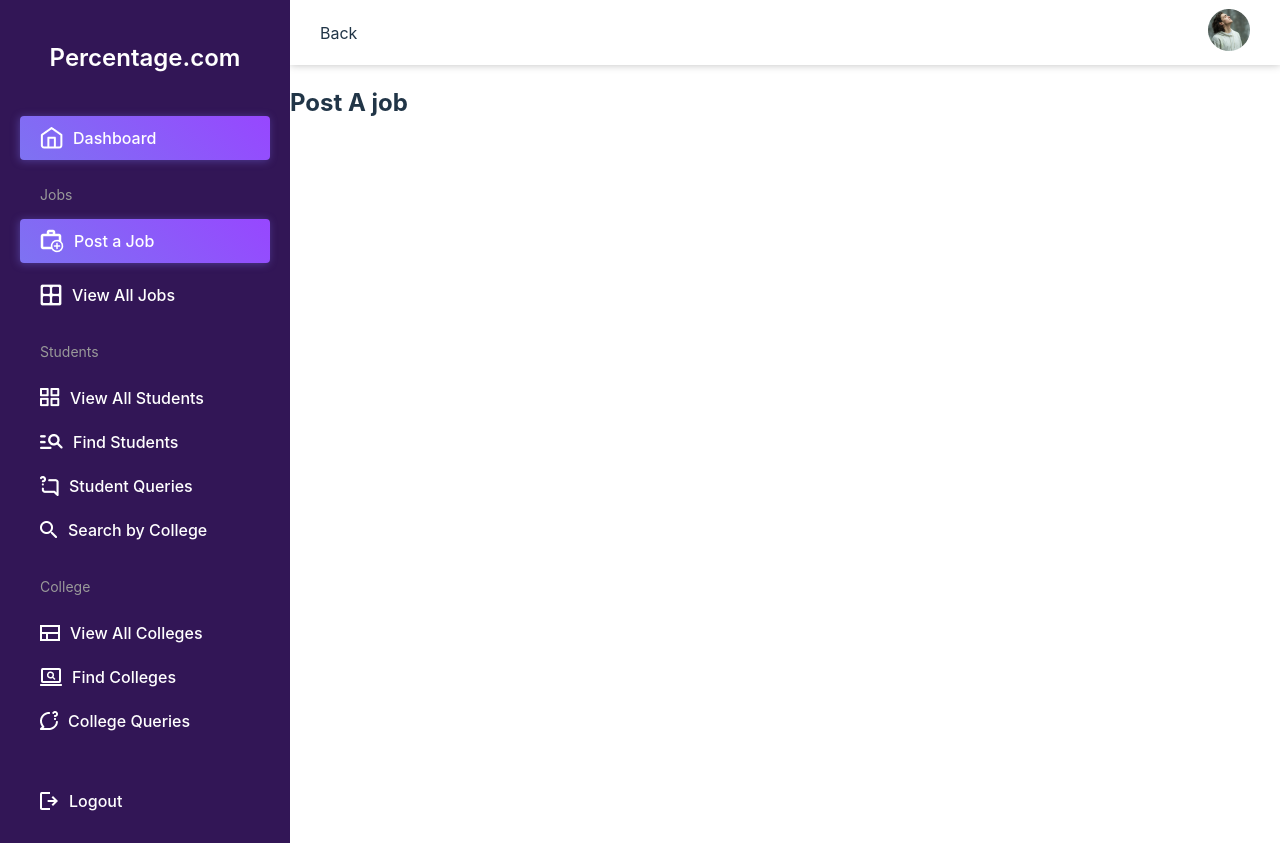
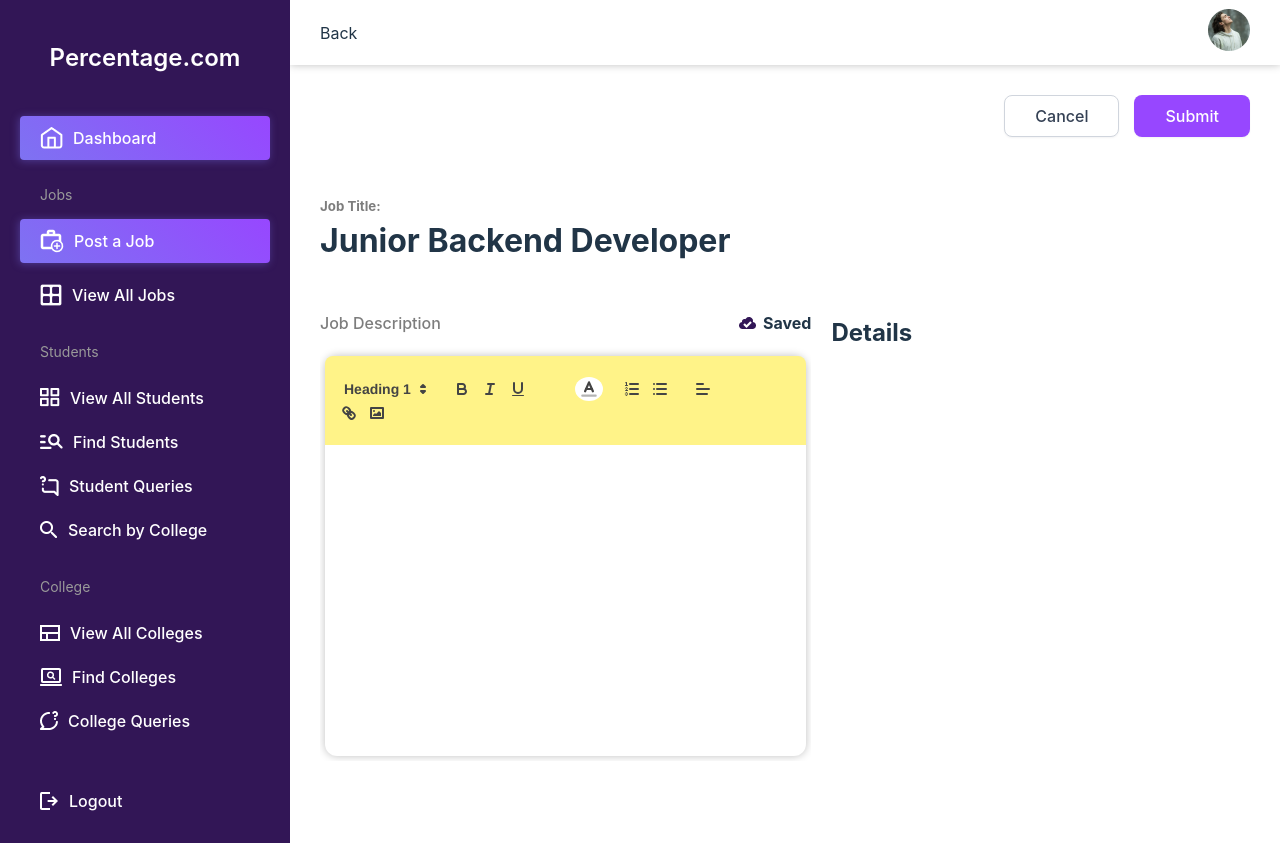
Before and after one commit to Rajebulalam/Dasnboard-with-frontend, a React (Vite) app: page /dashboard/dashboard/postJob in a window 1280 px wide. Built offline with nearby package versions, Linux system fonts and the light colour scheme.

Commit message:
Text Editor Part Implement

```diff
--- a/package.json
+++ b/package.json
@@ -14,8 +14,10 @@
     "@emotion/styled": "^11.11.0",
     "@mui/icons-material": "^5.11.16",
     "@mui/material": "^5.13.3",
+    "preact": "^10.15.1",
     "react": "^18.2.0",
     "react-dom": "^18.2.0",
+    "react-quill": "^2.0.0",
     "react-router-dom": "^6.11.2",
     "react-toastify": "^9.1.3",
     "recharts": "^2.6.2"
--- /dev/null
+++ b/src/component/textEditor/TextEditor.css
@@ -0,0 +1,44 @@
+.text-editor .ql-toolbar.ql-snow {
+    border: none !important;
+    background-color: #FFF388;
+    border-radius: 8px 8px 0 0;
+    padding: 20px 10px;
+}
+
+.text-editor .ql-toolbar.ql-snow+.ql-container.ql-snow {
+    border: none;
+}
+
+.text-editor .ql-bold:hover,
+.text-editor .ql-italic:hover,
+.text-editor .ql-underline:hover,
+.text-editor .ql-link:hover,
+.text-editor .ql-list:hover,
+.text-editor .ql-clean:hover {
+    border: none;
+    outline: none;
+    background-color: #fff !important;
+    color: #0000 !important;
+    border-radius: 50%;
+    transition: all 0.3s ease-in-out !important;
+}
+
+.text-editor .ql-header .ql-picker-label:hover {
+    color: #9747FF !important;
+    background-color: none !important;
+}
+
+.text-editor .quill {
+    min-height: 400px;
+    height: 100% !important;
+    width: 100% !important;
+}
+
+.text-editor .ql-color .ql-picker-label {
+    border: none;
+    outline: none;
+    background-color: #fff !important;
+    color: #0000 !important;
+    border-radius: 50%;
+    transition: all 0.3s ease-in-out !important;
+}
--- /dev/null
+++ b/src/component/textEditor/TextEditor.jsx
@@ -0,0 +1,34 @@
+import { useState } from 'react';
+import ReactQuill from 'react-quill';
+import 'react-quill/dist/quill.snow.css';
+import './TextEditor.css';
+
+const TextEditor = () => {
+    const [content, setContent] = useState('');
+
+    const handleContentChange = (value) => {
+        setContent(value);
+    };
+
+    return (
+        <div className='text-editor display-3rd'>
+            <ReactQuill value={content} onChange={handleContentChange}
+                modules={{
+                    toolbar: {
+                        container: [
+                            [{ header: [1, 2, 3, 4, 5, 6] }], // Add header dropdown to the toolbar
+                            ['bold', 'italic', 'underline', 'header'], // Other formatting options
+                            [{ color: [] }], // Add color dropdown to the toolbar
+                            [{ list: 'ordered' }, { list: 'bullet' }],
+                            [{ 'align': [] }], // Add text alignment options
+                            ['link', 'image'],
+                        ],
+                    },
+                }}
+                formats={['color', 'bold', 'italic', 'underline', 'header', 'list', 'bullet', 'link', 'image', 'align']}
+            />
+        </div>
+    );
+};
+
+export default TextEditor;
--- a/src/pages/dashboard/postAJob/PostAJob.css
+++ b/src/pages/dashboard/postAJob/PostAJob.css
@@ -0,0 +1,88 @@
+/* Button Part */
+.post-job-wrapper .btn-part {
+    display: flex;
+    justify-content: end;
+    padding: 30px;
+}
+
+.post-job-wrapper .btn-part button {
+    padding: 10px 30px;
+    border-radius: 8px;
+    box-shadow: 0px 1px 2px 0px #1018280D;
+}
+
+.post-job-wrapper #cancel {
+    background-color: #fff;
+    color: #344054;
+    margin-right: 15px;
+    border: 1px solid #D0D5DD;
+}
+
+.post-job-wrapper #cancel:hover {
+    background-color: #9747FF;
+    color: #fff;
+    transition: all 0.3s ease-in-out;
+}
+
+.post-job-wrapper #submit {
+    background-color: #9747FF;
+    color: #fff;
+}
+
+.post-job-wrapper #submit:hover {
+    background-color: #fff;
+    color: #344054;
+    transition: all 0.5s ease-in-out;
+}
+
+/* Title Part */
+.job-title-part {
+    padding: 30px;
+}
+
+.job-title-part h5 {
+    color: #7D7D7D;
+    padding: 0;
+    margin: 0;
+}
+
+.job-title-part h2 {
+    font-size: 32px;
+    font-weight: 700;
+    margin: 0;
+}
+
+/* Job Details Part */
+.job-details-part {
+    padding: 0 30px;
+    display: grid;
+    grid-template-columns: 2.7fr 2.3fr;
+    grid-gap: 20px;
+    margin: 0;
+    overflow: hidden;
+}
+
+.job-description {
+    width: 100%;
+    overflow: hidden;
+    box-sizing: border-box;
+}
+
+.job-details-part .job-description p {
+    color: #7D7D7D;
+    font-weight: 500;
+}
+
+.job-details-part .job-description span {
+    font-weight: 700;
+}
+
+.job-details-part .job-description img {
+    padding-right: 7px;
+}
+
+.job-details-part .job-description .editor {
+    margin: 5px;
+}
+
+.job-details-part .job-description {}
--- a/src/pages/dashboard/postAJob/PostAJob.jsx
+++ b/src/pages/dashboard/postAJob/PostAJob.jsx
@@ -1,12 +1,49 @@
 // import React from 'react';
+import './PostAJob.css';
 import DashboardHeader from '../../../component/dashboardHeader/DashboardHeader';
-import './PostAJob.css';
+import savedImage from '../../../assets/images/saved.png';
+import TextEditor from '../../../component/textEditor/TextEditor';
 
 const PostAJob = () => {
     return (
         <div className='post-job-wrapper '>
+
+            {/* Header Component */}
             <DashboardHeader />
-            <h2>Post A job</h2>
+
+            {/* Button Part */}
+            <div className='btn-part'>
+                <button id='cancel' type="submit">Cancel</button>
+                <button id='submit' type="submit">Submit</button>
+            </div>
+
+            {/* Title Part */}
+            <div className='job-title-part'>
+                <h5>Job Title:</h5>
+                <h2>Junior Backend Developer</h2>
+            </div>
+
+            {/* Job Details Part */}
+            <div className='job-details-part'>
+                {/* Job Description */}
+                <div className='job-description'>
+                    <div className='display-3rd'>
+                        <p>Job Description</p>
+                        <span>
+                            <img src={savedImage} alt="saveImage" />
+                            Saved
+                        </span>
+                    </div>
+                    <div className='editor common-style-2'>
+                        <TextEditor />
+                    </div>
+                </div>
+
+                {/* Post Details */}
+                <div>
+                    <h2>Details</h2>
+                </div>
+            </div>
         </div>
     );
 };
```
Also changed, not shown: 1 other file (tests, documents, lock files or other folders).
